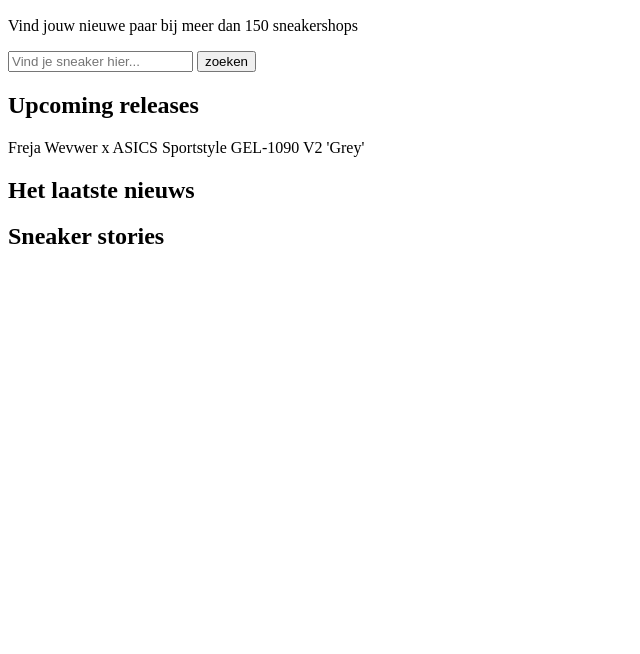
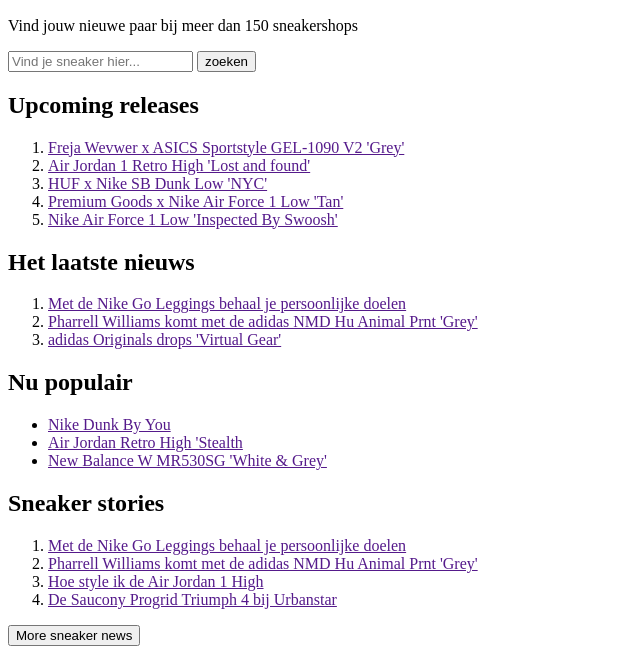
Before and after one commit to miladewaard/blokweb, a plain HTML site: page index.html in a window 1280 px wide. Shown: the part 754-1408 px from the top of the page, without its empty margins (0-640 px from the left). Before the commit the page ends 1024 px from the top, so only its background shows below. Drawn offline with Linux system fonts and the light colour scheme.

Commit message:
Add files via upload

```diff
--- a/index.html
+++ b/index.html
@@ -9,7 +9,7 @@
 	<title>Sneakerjagers 👟 homepage</title>
 
 	<link href="styles/style.css" rel="stylesheet">
-	<link rel="icon" type="image/svg+xml" href="images/favicon.svg"> <!--Afbeelding wijzigen-->
+	<link rel="icon" type="image/png+xml" href="images/logo.png">
 </head>
 
 <body>
@@ -31,10 +31,6 @@
 				<li> <a href="">FAQ</a></li>
 			</ul>
 		</nav>
-
-
-
-
 	</header>
 
 
@@ -52,22 +48,61 @@
 			</form>
 		</section>
 
+		<!--animatie/video erin?!-->
 
 		<section>
 			<h2 lang="en">Upcoming releases</h2>
-			<!--ol en li toevoegen-->
-			<p>Freja Wevwer x ASICS Sportstyle GEL-1090 V2 'Grey'</p>
+
+			<ol>
+				<li><a href="">Freja Wevwer x ASICS Sportstyle GEL-1090 V2 'Grey'</a></li>
+				<li><a href="">Air Jordan 1 Retro High 'Lost and found'</a></li>
+				<li><a href="">HUF x Nike SB Dunk Low 'NYC'</a></li>
+				<li><a href="">Premium Goods x Nike Air Force 1 Low 'Tan'</a></li>
+				<li><a href="">Nike Air Force 1 Low 'Inspected By Swoosh'</a></li>
+			</ol>
 		</section>
 
 
 		<section>
 			<h2>Het laatste nieuws</h2>
+
+			<ol>
+				<li><a href="">Met de Nike Go Leggings behaal je persoonlijke doelen</a></li>
+				<!-- Hoe zet je de tijden erbij? Bijvoorbeeld één uur geleden -->
+				<!-- Datum erin zetten -->
+				<li><a href="">Pharrell Williams komt met de adidas NMD Hu Animal Prnt 'Grey'</a></li>
+				<li><a href="">adidas Originals drops 'Virtual Gear'</a></li>
+			</ol>
+
 		</section>
 
 
 		<section>
-			<h2>Sneaker stories</h2>
+			<h2>Nu populair</h2>
+
+			<ul>
+				<li><a href="">Nike Dunk By You</a></li>
+				<!-- Hoe zet je de prijs en '1 aanbieder erbij'-->
+				<li><a href="">Air Jordan Retro High 'Stealth</a></li>
+				<li><a href="">New Balance W MR530SG 'White & Grey'</a></li>
+			</ul>
 		</section>
+
+
+		<section>
+			<h2 lang="en">Sneaker stories</h2>
+
+			<ol>
+				<li><a href="">Met de Nike Go Leggings behaal je persoonlijke doelen</a></li>
+				<!-- Hoe zet je de tijden erbij? Bijvoorbeeld één uur geleden -->
+				<!-- Datum erin zetten -->
+				<li><a href="">Pharrell Williams komt met de adidas NMD Hu Animal Prnt 'Grey'</a></li>
+				<li><a href="">Hoe style ik de Air Jordan 1 High</a></li>
+				<li><a href="">De Saucony Progrid Triumph 4 bij Urbanstar</a></li>
+			</ol>
+		</section>
+
+		<button type="submit" lang="en">More sneaker news</button>
 
 	</main>
 
```
Also changed, not shown: images/logo.png (added), 1 other file.
